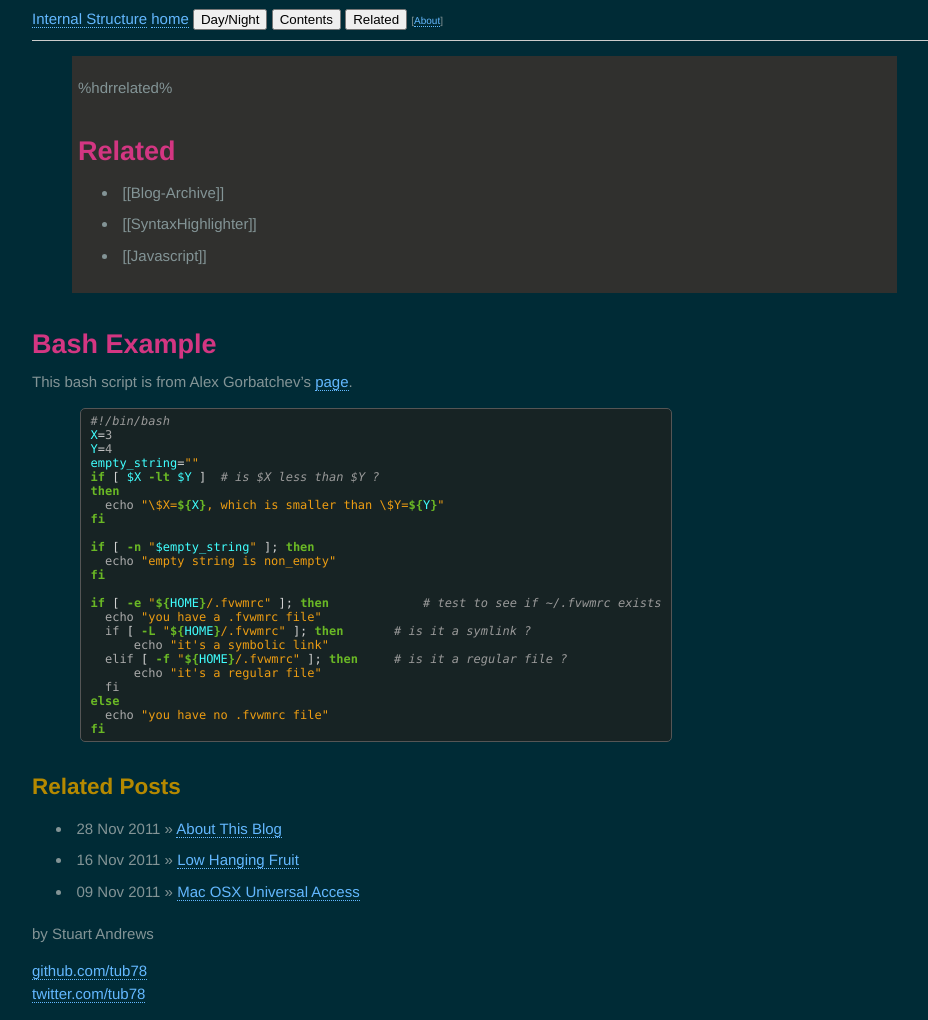
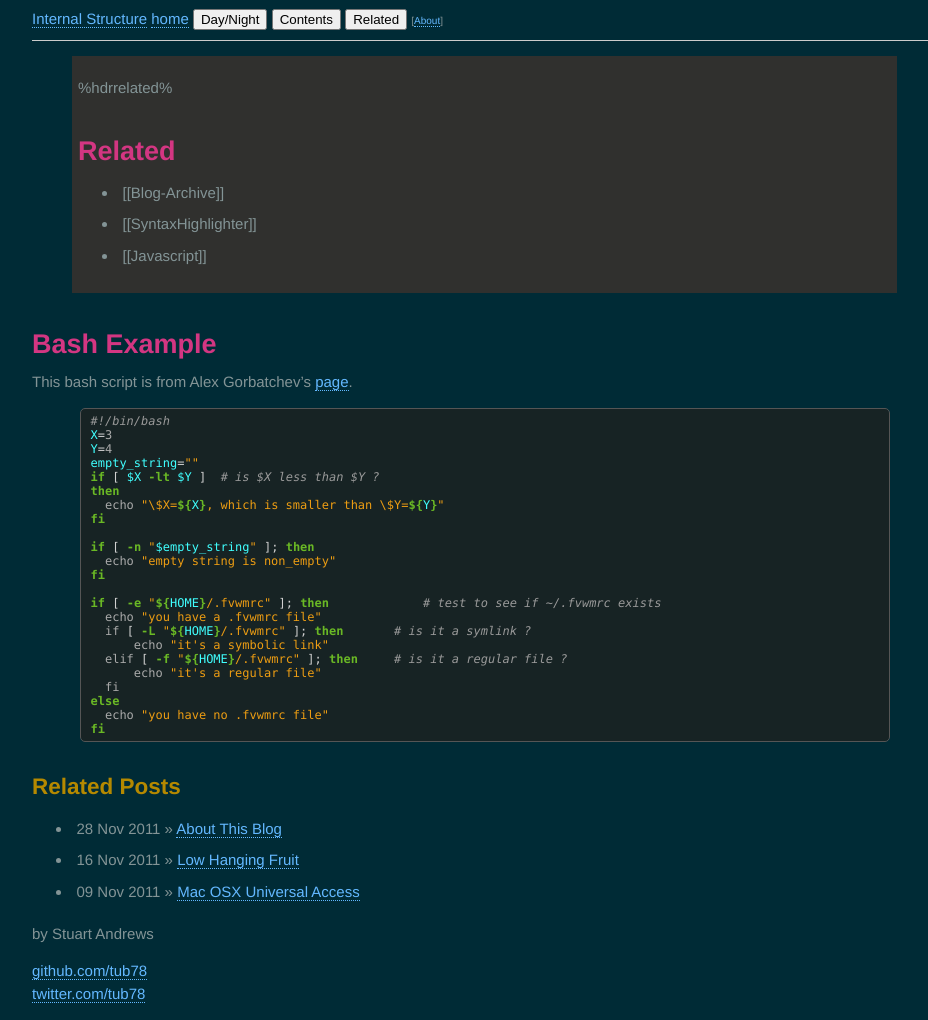
Before and after one commit to tub78/tub78.github.com, a Jekyll site: the page built from _posts/2011-03-22-SyntaxHighlighterBash.md, in a window 1280 px wide. Shown: the whole page, without its empty margins (118-1046 px from the left). Built offline with Jekyll 4.4.1, drawn with Linux system fonts in a browser that asks for light colours; nearby versions of some CDN libraries; Markdown is read by kramdown in place of the engine named in the settings.

Commit message:
Padding around code.  Hide pre-tag action blocks

```diff
--- a/css/style-combined.css
+++ b/css/style-combined.css
@@ -2,8 +2,8 @@
 Action Items
 */
 .action {
-    display: inline-block;
-    /* display: none; */
+    /* display: inline-block; */
+    display: none;
     font-weight: bold;
     padding-left: 0.5em;
     padding-right: 0.5em;
@@ -341,14 +341,15 @@
     -moz-background-clip: padding;
     -webkit-background-clip: padding-box;
     background-clip: padding-box;
-    padding: 0px 3px;
+    padding: 0px 3px 0px;
     display: inline-block;
 }
 pre code {
     -webkit-border-radius: 5px;
     -moz-border-radius: 5px;
     border-radius: 5px;
-    padding: 5px 10px;
+    padding: 5px 10px 5px;
+    display: block;
 }
 code.day {
     color: #52595d;
```
